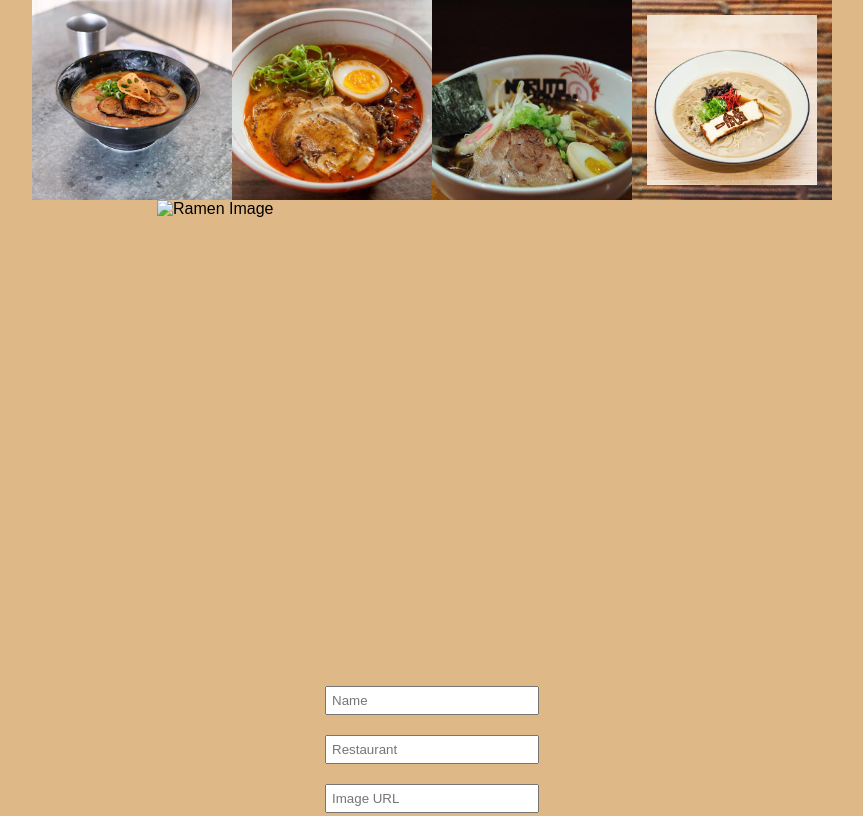
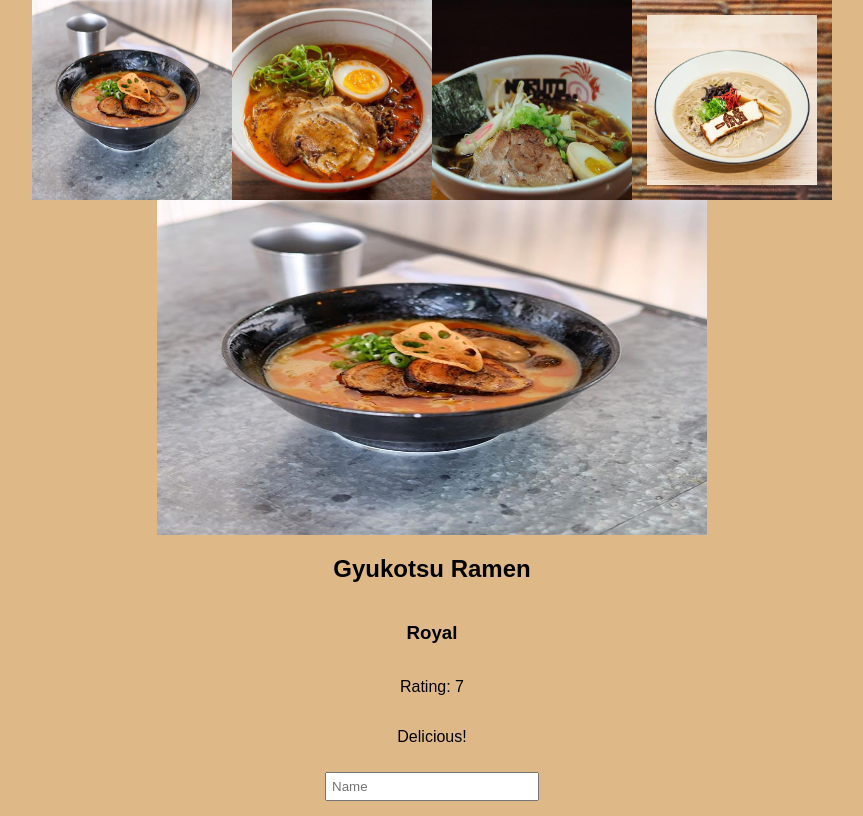
Before and after one commit to HanadAlly/ramen-rating-app, a plain HTML site: page index.html in a window 1280 px wide. Shown: the top 816 px of the page, without its empty margins (208-1071 px from the left). Drawn offline with Linux system fonts and the light colour scheme.

Commit message:
commit changes

```diff
--- a/index.html
+++ b/index.html
@@ -15,11 +15,11 @@
         <img src="./images/shoyu.jpg" alt="">
     </div>
     <div id="ramen-detail">
-        <img id="image" src="" alt="Ramen Image">
-        <h2 id="name"></h2>
-        <h3 id="restaurant"></h3>
-        <p id="rating"></p>
-        <p id="comment"></p>
+        <img id="detail-image" src="" alt="Ramen Image">
+        <h2 id="detail-name"></h2>
+        <h3 id="detail-restaurant"></h3>
+        <p id="detail-rating"></p>
+        <p id="detail-comment"></p>
     </div>
     <form id="new-ramen-form">
         <input type="text" id="new-name" placeholder="Name" required>
```
